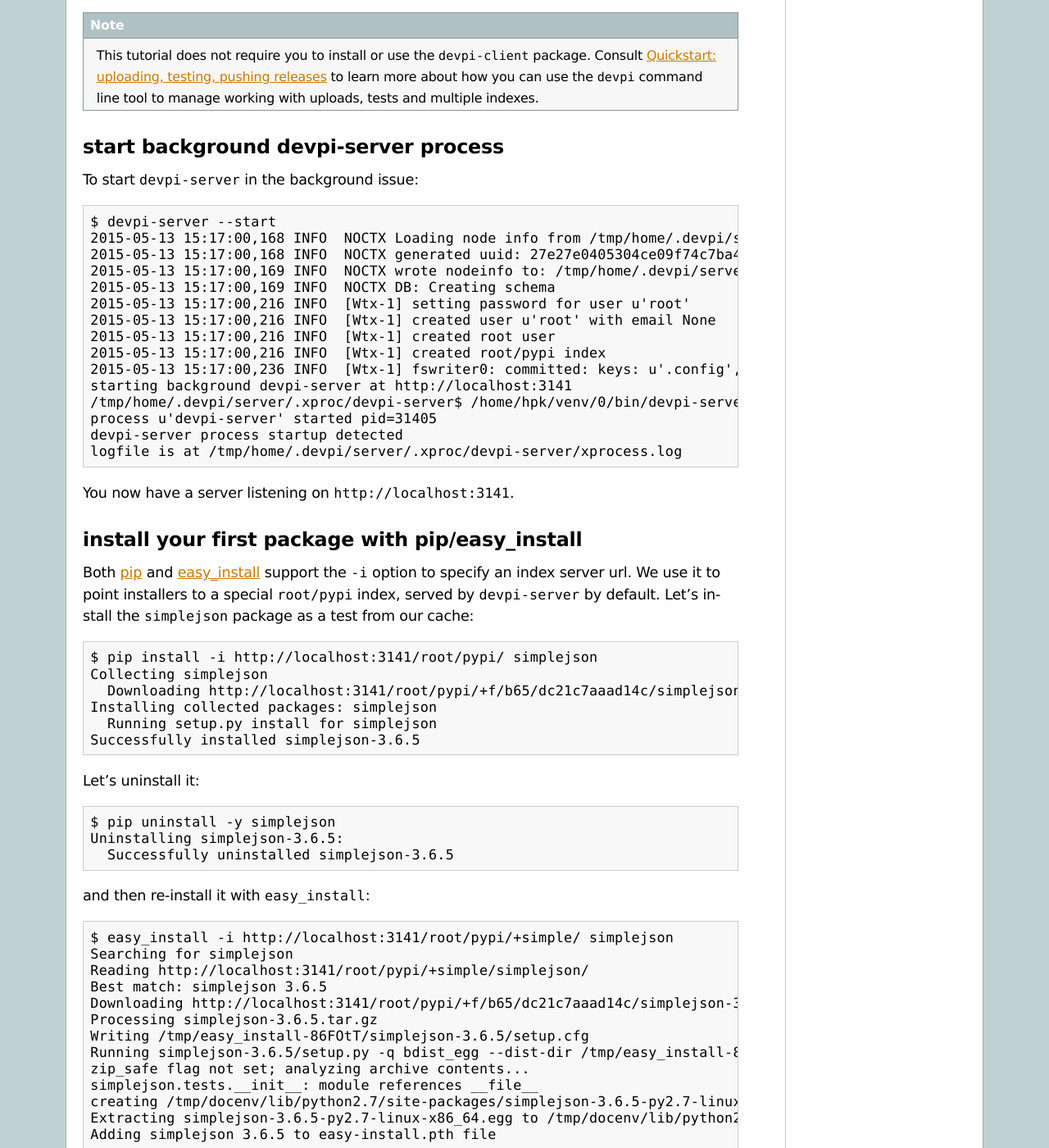
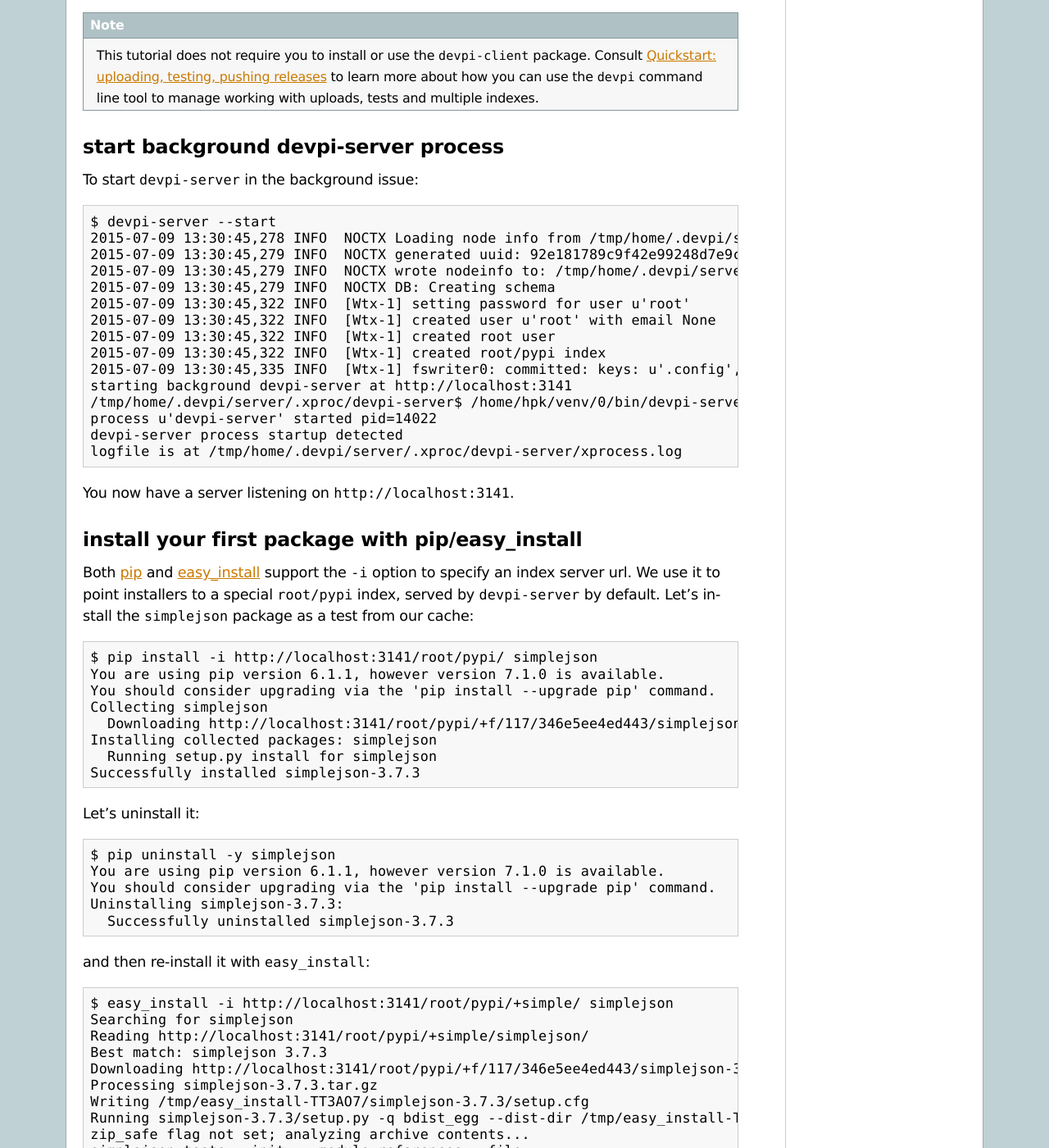
Before and after one commit to devpi/devpi, a Sphinx documentation site: the page built from doc/quickstart-pypimirror.rst, in a window 1280 px wide and 1400 px high, scrolled down 463 px. Shown: the whole window at 82% size. Built offline with Sphinx 7.4.7, drawn with Linux system fonts in a browser that asks for light colours; pages that are not in the unit, such as notebooks, are missing from menus; some of the changed text lies outside the part shown.

Commit message:
regen docs

```diff
--- a/doc/conf.py
+++ b/doc/conf.py
@@ -50,7 +50,7 @@ copyright = u'2014, holger krekel and merlinux GmbH see http://merlinux.eu, cat
 # The short X.Y version.
 version = '2.2'
 # The full version, including alpha/beta/rc tags.
-release = '2.2.0'
+release = '2.2.2'
 
 # The language for content autogenerated by Sphinx. Refer to documentation
 # for a list of supported languages.
--- a/doc/quickstart-pypimirror.rst
+++ b/doc/quickstart-pypimirror.rst
@@ -33,18 +33,18 @@ start background devpi-server process
 To start ``devpi-server`` in the background issue::
 
     $ devpi-server --start
-    2015-05-13 15:17:00,168 INFO  NOCTX Loading node info from /tmp/home/.devpi/server/.nodeinfo
-    2015-05-13 15:17:00,168 INFO  NOCTX generated uuid: 27e27e0405304ce09f74c7ba48959bf5
-    2015-05-13 15:17:00,169 INFO  NOCTX wrote nodeinfo to: /tmp/home/.devpi/server/.nodeinfo
-    2015-05-13 15:17:00,169 INFO  NOCTX DB: Creating schema
-    2015-05-13 15:17:00,216 INFO  [Wtx-1] setting password for user u'root'
-    2015-05-13 15:17:00,216 INFO  [Wtx-1] created user u'root' with email None
-    2015-05-13 15:17:00,216 INFO  [Wtx-1] created root user
-    2015-05-13 15:17:00,216 INFO  [Wtx-1] created root/pypi index
-    2015-05-13 15:17:00,236 INFO  [Wtx-1] fswriter0: committed: keys: u'.config',u'root/.config'
+    2015-07-09 13:30:45,278 INFO  NOCTX Loading node info from /tmp/home/.devpi/server/.nodeinfo
+    2015-07-09 13:30:45,279 INFO  NOCTX generated uuid: 92e181789c9f42e99248d7e9c4a3dac1
+    2015-07-09 13:30:45,279 INFO  NOCTX wrote nodeinfo to: /tmp/home/.devpi/server/.nodeinfo
+    2015-07-09 13:30:45,279 INFO  NOCTX DB: Creating schema
+    2015-07-09 13:30:45,322 INFO  [Wtx-1] setting password for user u'root'
+    2015-07-09 13:30:45,322 INFO  [Wtx-1] created user u'root' with email None
+    2015-07-09 13:30:45,322 INFO  [Wtx-1] created root user
+    2015-07-09 13:30:45,322 INFO  [Wtx-1] created root/pypi index
+    2015-07-09 13:30:45,335 INFO  [Wtx-1] fswriter0: committed: keys: u'.config',u'root/.config'
     starting background devpi-server at http://localhost:3141
     /tmp/home/.devpi/server/.xproc/devpi-server$ /home/hpk/venv/0/bin/devpi-server
-    process u'devpi-server' started pid=31405
+    process u'devpi-server' started pid=14022
     devpi-server process startup detected
     logfile is at /tmp/home/.devpi/server/.xproc/devpi-server/xprocess.log
 
@@ -61,35 +61,39 @@ an index server url.  We use it to point installers to a special
 Let's install the ``simplejson`` package as a test from our cache::
 
     $ pip install -i http://localhost:3141/root/pypi/ simplejson
+    You are using pip version 6.1.1, however version 7.1.0 is available.
+    You should consider upgrading via the 'pip install --upgrade pip' command.
     Collecting simplejson
-      Downloading http://localhost:3141/root/pypi/+f/b65/dc21c7aaad14c/simplejson-3.6.5.tar.gz (73kB)
+      Downloading http://localhost:3141/root/pypi/+f/117/346e5ee4ed443/simplejson-3.7.3.tar.gz (74kB)
     Installing collected packages: simplejson
       Running setup.py install for simplejson
-    Successfully installed simplejson-3.6.5
+    Successfully installed simplejson-3.7.3
 
 Let's uninstall it::
 
     $ pip uninstall -y simplejson
-    Uninstalling simplejson-3.6.5:
-      Successfully uninstalled simplejson-3.6.5
+    You are using pip version 6.1.1, however version 7.1.0 is available.
+    You should consider upgrading via the 'pip install --upgrade pip' command.
+    Uninstalling simplejson-3.7.3:
+      Successfully uninstalled simplejson-3.7.3
 
 and then re-install it with ``easy_install``::
 
     $ easy_install -i http://localhost:3141/root/pypi/+simple/ simplejson
     Searching for simplejson
     Reading http://localhost:3141/root/pypi/+simple/simplejson/
-    Best match: simplejson 3.6.5
-    Downloading http://localhost:3141/root/pypi/+f/b65/dc21c7aaad14c/simplejson-3.6.5.tar.gz#md5=b65dc21c7aaad14c6b4ad0d9179e437d
-    Processing simplejson-3.6.5.tar.gz
-    Writing /tmp/easy_install-86FOtT/simplejson-3.6.5/setup.cfg
-    Running simplejson-3.6.5/setup.py -q bdist_egg --dist-dir /tmp/easy_install-86FOtT/simplejson-3.6.5/egg-dist-tmp-nTfHNx
+    Best match: simplejson 3.7.3
+    Downloading http://localhost:3141/root/pypi/+f/117/346e5ee4ed443/simplejson-3.7.3.tar.gz#md5=117346e5ee4ed4434ffe485f8e58f5ed
+    Processing simplejson-3.7.3.tar.gz
+    Writing /tmp/easy_install-TT3AO7/simplejson-3.7.3/setup.cfg
+    Running simplejson-3.7.3/setup.py -q bdist_egg --dist-dir /tmp/easy_install-TT3AO7/simplejson-3.7.3/egg-dist-tmp-EjdsTN
     zip_safe flag not set; analyzing archive contents...
     simplejson.tests.__init__: module references __file__
-    creating /tmp/docenv/lib/python2.7/site-packages/simplejson-3.6.5-py2.7-linux-x86_64.egg
-    Extracting simplejson-3.6.5-py2.7-linux-x86_64.egg to /tmp/docenv/lib/python2.7/site-packages
-    Adding simplejson 3.6.5 to easy-install.pth file
+    creating /tmp/docenv/lib/python2.7/site-packages/simplejson-3.7.3-py2.7-linux-x86_64.egg
+    Extracting simplejson-3.7.3-py2.7-linux-x86_64.egg to /tmp/docenv/lib/python2.7/site-packages
+    Adding simplejson 3.7.3 to easy-install.pth file
 
-    Installed /tmp/docenv/lib/python2.7/site-packages/simplejson-3.6.5-py2.7-linux-x86_64.egg
+    Installed /tmp/docenv/lib/python2.7/site-packages/simplejson-3.7.3-py2.7-linux-x86_64.egg
     Processing dependencies for simplejson
     Finished processing dependencies for simplejson
 
@@ -136,31 +140,31 @@ Checking and stopping the background server
 At any time you can check the background server status with::
 
     $ devpi-server --status
-    2015-05-13 15:17:28,080 INFO  NOCTX Loading node info from /tmp/home/.devpi/server/.nodeinfo
-    2015-05-13 15:17:28,081 INFO  NOCTX wrote nodeinfo to: /tmp/home/.devpi/server/.nodeinfo
-    server is running with pid 31405
+    2015-07-09 13:30:58,692 INFO  NOCTX Loading node info from /tmp/home/.devpi/server/.nodeinfo
+    2015-07-09 13:30:58,692 INFO  NOCTX wrote nodeinfo to: /tmp/home/.devpi/server/.nodeinfo
+    server is running with pid 14022
 
 Or stop it::
 
     $ devpi-server --stop
-    2015-05-13 15:17:28,881 INFO  NOCTX Loading node info from /tmp/home/.devpi/server/.nodeinfo
-    2015-05-13 15:17:28,882 INFO  NOCTX wrote nodeinfo to: /tmp/home/.devpi/server/.nodeinfo
-    killed server pid=31405
+    2015-07-09 13:30:59,323 INFO  NOCTX Loading node info from /tmp/home/.devpi/server/.nodeinfo
+    2015-07-09 13:30:59,324 INFO  NOCTX wrote nodeinfo to: /tmp/home/.devpi/server/.nodeinfo
+    killed server pid=14022
 
 Finally, you can also look at the logfile of the background server
 (also after it has been stopped)::
 
     $ devpi-server --log
-    2015-05-13 15:17:29,567 INFO  NOCTX Loading node info from /tmp/home/.devpi/server/.nodeinfo
-    2015-05-13 15:17:29,568 INFO  NOCTX wrote nodeinfo to: /tmp/home/.devpi/server/.nodeinfo
+    2015-07-09 13:30:59,945 INFO  NOCTX Loading node info from /tmp/home/.devpi/server/.nodeinfo
+    2015-07-09 13:30:59,946 INFO  NOCTX wrote nodeinfo to: /tmp/home/.devpi/server/.nodeinfo
     last lines of devpi-server log
-    2015-05-13 15:17:23,237 INFO  [req3] GET /root/pypi/simplejson/
-    2015-05-13 15:17:23,253 INFO  [req4] GET /root/pypi/+simple/simplejson
-    2015-05-13 15:17:23,336 INFO  [req5] GET /root/pypi/+f/b65/dc21c7aaad14c/simplejson-3.6.5.tar.gz
-    2015-05-13 15:17:23,428 INFO  [req5] [Wtx2] reading remote: https://pypi.python.org/packages/source/s/simplejson/simplejson-3.6.5.tar.gz, target root/pypi/+f/b65/dc21c7aaad14c/simplejson-3.6.5.tar.gz
-    2015-05-13 15:17:23,534 INFO  [req5] [Wtx2] fswriter3: committed: keys: u'root/pypi/+f/b65/dc21c7aaad14c/simplejson-3.6.5.tar.gz', files_commit: +files/root/pypi/+f/b65/dc21c7aaad14c/simplejson-3.6.5.tar.gz
-    2015-05-13 15:17:25,913 INFO  [req6] GET /root/pypi/+simple/simplejson/
-    2015-05-13 15:17:26,079 INFO  [req7] GET /root/pypi/+f/b65/dc21c7aaad14c/simplejson-3.6.5.tar.gz
+    2015-07-09 13:30:53,953 INFO  [req3] GET /root/pypi/simplejson/
+    2015-07-09 13:30:53,964 INFO  [req4] GET /root/pypi/+simple/simplejson
+    2015-07-09 13:30:54,034 INFO  [req5] GET /root/pypi/+f/117/346e5ee4ed443/simplejson-3.7.3.tar.gz
+    2015-07-09 13:30:54,126 INFO  [req5] [Wtx2] reading remote: https://pypi.python.org/packages/source/s/simplejson/simplejson-3.7.3.tar.gz, target root/pypi/+f/117/346e5ee4ed443/simplejson-3.7.3.tar.gz
+    2015-07-09 13:30:54,262 INFO  [req5] [Wtx2] fswriter3: committed: keys: u'root/pypi/+f/117/346e5ee4ed443/simplejson-3.7.3.tar.gz', files_commit: +files/root/pypi/+f/117/346e5ee4ed443/simplejson-3.7.3.tar.gz
+    2015-07-09 13:30:56,681 INFO  [req6] GET /root/pypi/+simple/simplejson/
+    2015-07-09 13:30:56,838 INFO  [req7] GET /root/pypi/+f/117/346e5ee4ed443/simplejson-3.7.3.tar.gz
     logfile at: /tmp/home/.devpi/server/.xproc/devpi-server/xprocess.log
 
 running devpi-server permanently
```
Also changed, not shown: other parts of doc/quickstart-pypimirror.rst (+1 -1 lines), doc/quickstart-releaseprocess.rst (+47 -44 lines), doc/quickstart-server.rst (+25 -23 lines), doc/userman/devpi_commands.rst (+8 -3 lines), doc/userman/devpi_packages.rst (+25 -25 lines).
